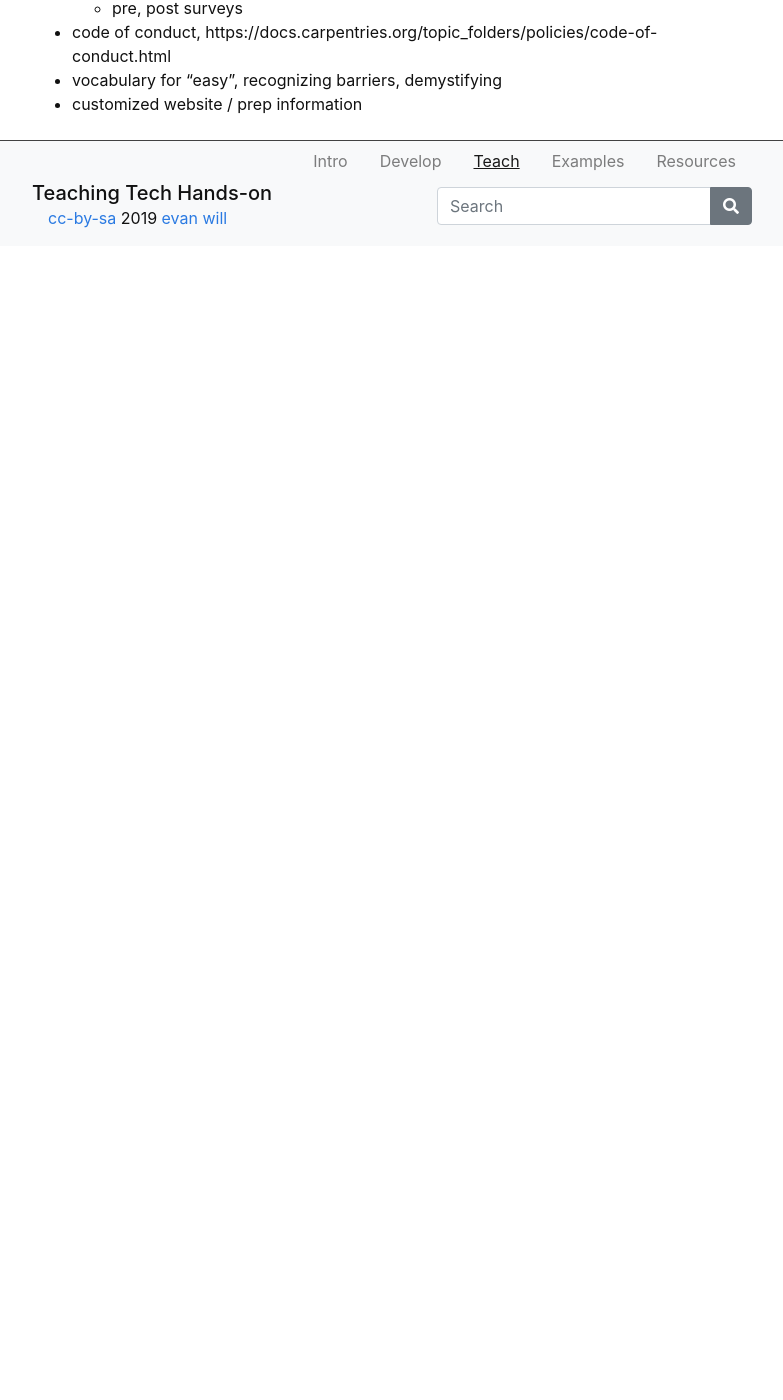
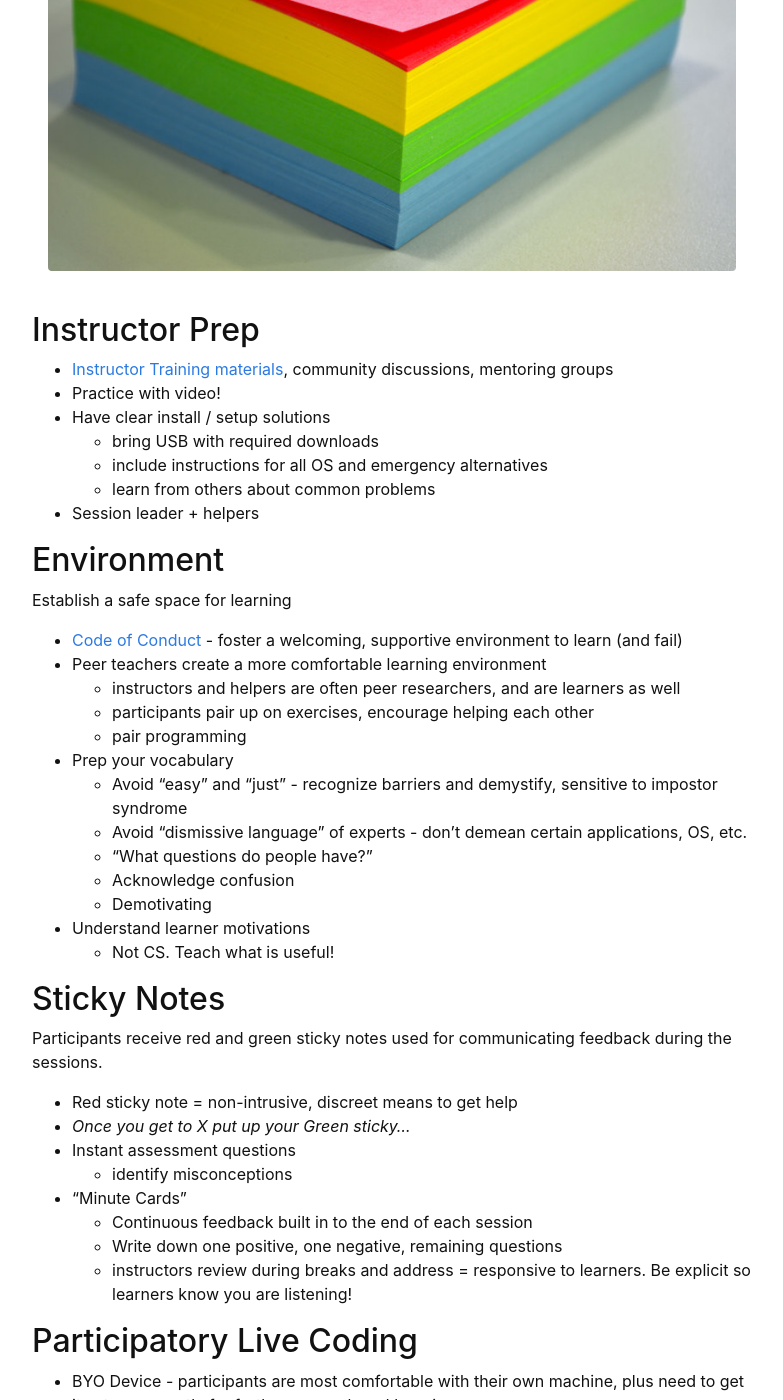
Before and after one commit to evanwill/tech-hands-on, a Jekyll site: the page built from content/2-teach.md, in a window 1280 px wide and 1400 px high, scrolled down 362 px. Shown: the whole window, without its empty margins (248-1031 px from the left). Built offline with Jekyll 4.4.1, drawn with Linux system fonts in a browser that asks for light colours; before the commit the page ends 900 px from its top, so only the background shows below that; some of the changed text lies outside the part shown.

Commit message:
teach notes

```diff
--- a/content/2-teach.md
+++ b/content/2-teach.md
@@ -5,16 +5,73 @@ nav: true
 
 # Teaching
 
-https://carpentries.github.io/instructor-training/
+{% include figure.html img="color-color-paper-colored-paper-268347.jpg" alt="sticky notes by rawpixels.com" %}
 
-- sticky note method, instant feedback questions, end of the session feedback
-- leader + helper
-- hands on walk through with realistic scenarios and data, vs abstract framing
-- live coding, opportunity to teach from mistakes and common shortcuts
-- etherpad, collaborative note taking + support, answer quiz,
-- evidence based practice
-    - research (groups, media computing)
-    - pre, post surveys
-- code of conduct, https://docs.carpentries.org/topic_folders/policies/code-of-conduct.html
-- vocabulary for "easy", recognizing barriers, demystifying
-- customized website / prep information
+## Instructor Prep
+
+- [Instructor Training materials](https://carpentries.github.io/instructor-training/), community discussions, mentoring groups
+- Practice with video!
+- Have clear install / setup solutions
+    - bring USB with required downloads
+    - include instructions for all OS and emergency alternatives
+    - learn from others about common problems
+- Session leader + helpers
+
+## Environment
+
+Establish a safe space for learning
+
+- [Code of Conduct](https://docs.carpentries.org/topic_folders/policies/code-of-conduct.html) - foster a welcoming, supportive environment to learn (and fail)
+- Peer teachers create a more comfortable learning environment
+    - instructors and helpers are often peer researchers, and are learners as well
+    - participants pair up on exercises, encourage helping each other
+    - pair programming
+- Prep your vocabulary
+    - Avoid "easy" and "just" - recognize barriers and demystify, sensitive to impostor syndrome
+    - Avoid "dismissive language" of experts - don't demean certain applications, OS, etc.
+    - "What questions do people have?"
+    - Acknowledge confusion
+    - Demotivating
+- Understand learner motivations
+    - Not CS. Teach what is useful!
+
+
+## Sticky Notes
+
+Participants receive red and green sticky notes used for communicating feedback during the sessions.
+
+- Red sticky note = non-intrusive, discreet means to get help
+- *Once you get to X put up your Green sticky...*
+- Instant assessment questions
+    - identify misconceptions
+- "Minute Cards"
+    - Continuous feedback built in to the end of each session
+    - Write down one positive, one negative, remaining questions
+    - instructors review during breaks and address = responsive to learners. Be explicit so learners know you are listening!
+
+## Participatory Live Coding
+
+- BYO Device - participants are most comfortable with their own machine, plus need to get it set up correctly for further research and learning.
+- Real data - walk through concrete examples with realistic scenarios rather than abstract concepts. "media computing"
+- Live Coding + Code-along
+    - Continuous practice-feedback loop - teach from mistakes, the art of troubleshooting
+    - Speak out loud about everything you are doing!
+    - Model behavior, e.g. common shortcuts
+    - Go Slow! Help participants build "mental models" of how coding works, not cram them full of information.
+    - Prep your machine: big fonts, accessible colors, notifications off, non-customized look
+- Collaborative note taking
+    - Etherpad, Google Doc
+    - Peer support, chat
+    - links, resources, quiz answers
+    - keep accessible after the session
+- Reduce cognitive load
+    - Minimize window / app switching!
+    - Structure lessons to introduce only a handful of concepts at a time (use concept mapping to figure out how many things you are actually trying to introduce!)
+    - Guided practice
+
+## Assessment
+
+- Pre + post surveys for each workshop
+- [long term impact survey](https://docs.carpentries.org/topic_folders/assessment/assessment.html)
+- Research
+- Evidence based practice
```
